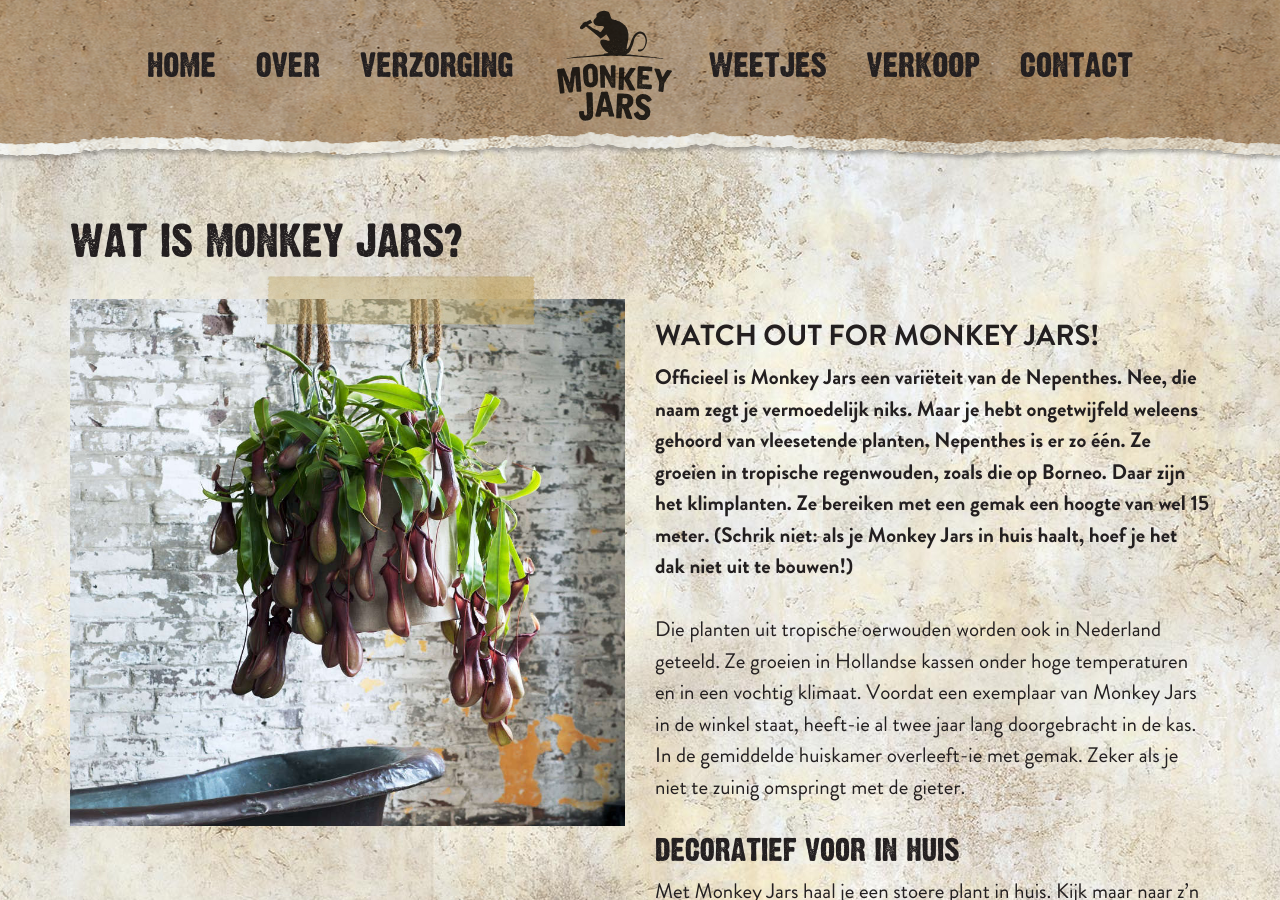
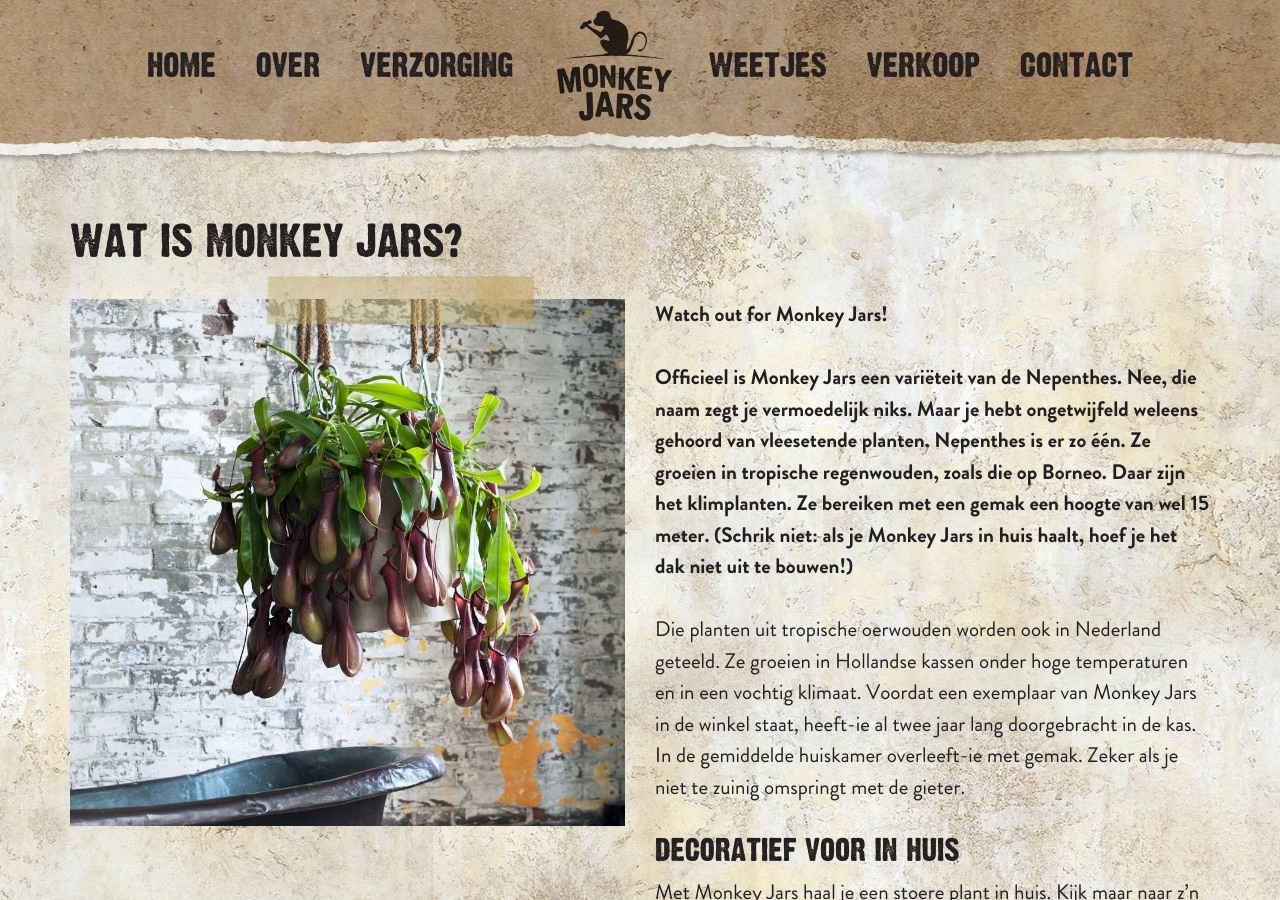
Before and after one commit to jhvanderschee/monkeyjars, a Jekyll site: the page built from over/index.md, in a window 1280 px wide and 900 px high. Built offline with Jekyll 4.4.1, drawn with Linux system fonts in a browser that asks for light colours.

```diff
--- a/over/index.md
+++ b/over/index.md
@@ -3,7 +3,7 @@ title: Wat is Monkey Jars?
 ---
 
 
-### **Watch out for Monkey Jars!**
+**Watch out for Monkey Jars!**
 
 **Officieel is Monkey Jars een vari&euml;teit van de Nepenthes. Nee, die naam zegt je vermoedelijk niks. Maar je hebt ongetwijfeld weleens gehoord van vleesetende planten. Nepenthes is er zo &eacute;&eacute;n. Ze groeien in tropische regenwouden, zoals die op Borneo. Daar zijn het klimplanten. Ze bereiken met een gemak een hoogte van wel 15 meter. (Schrik niet: als je Monkey Jars in huis haalt, hoef je het dak niet uit te bouwen!)**
 
```
